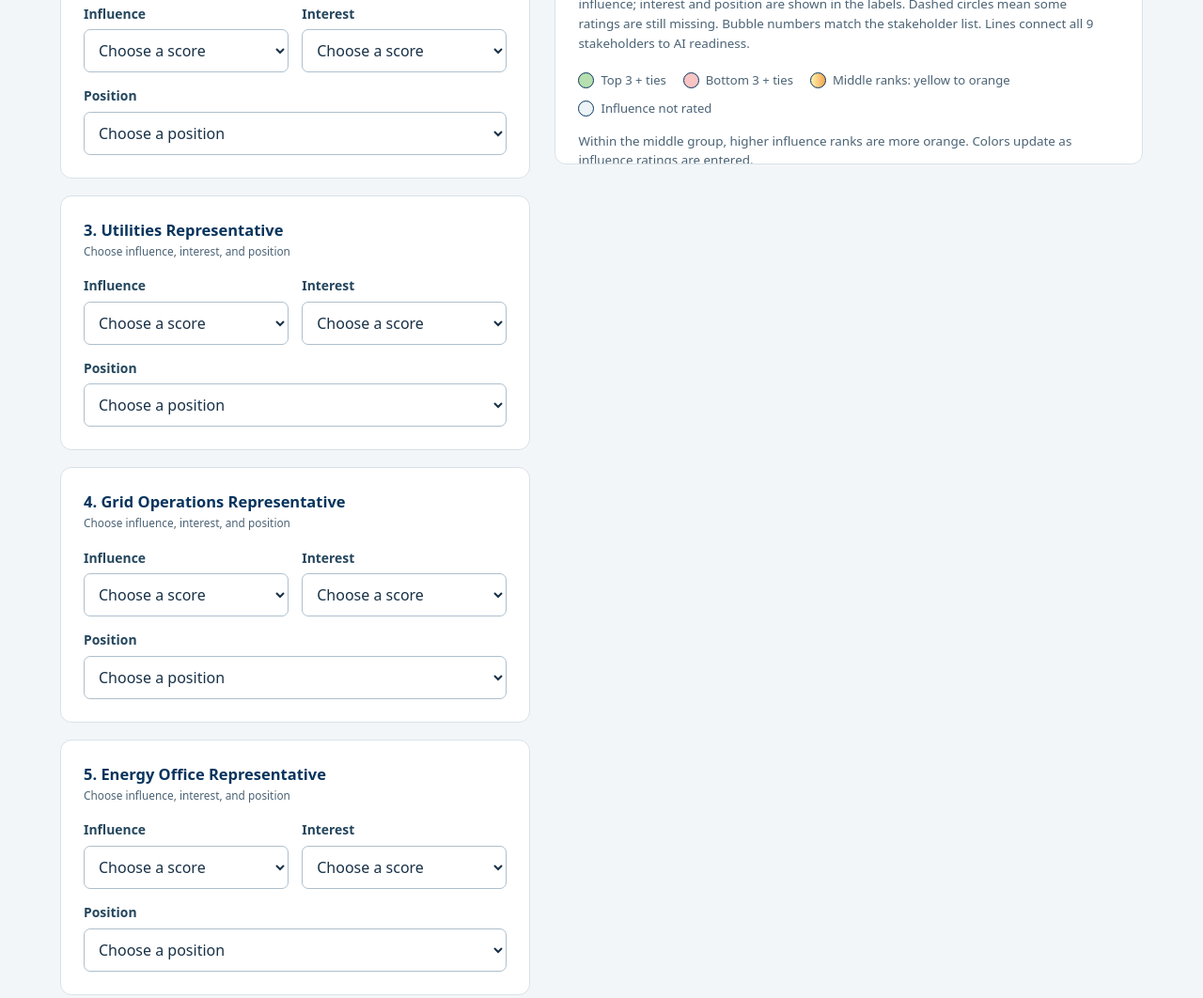
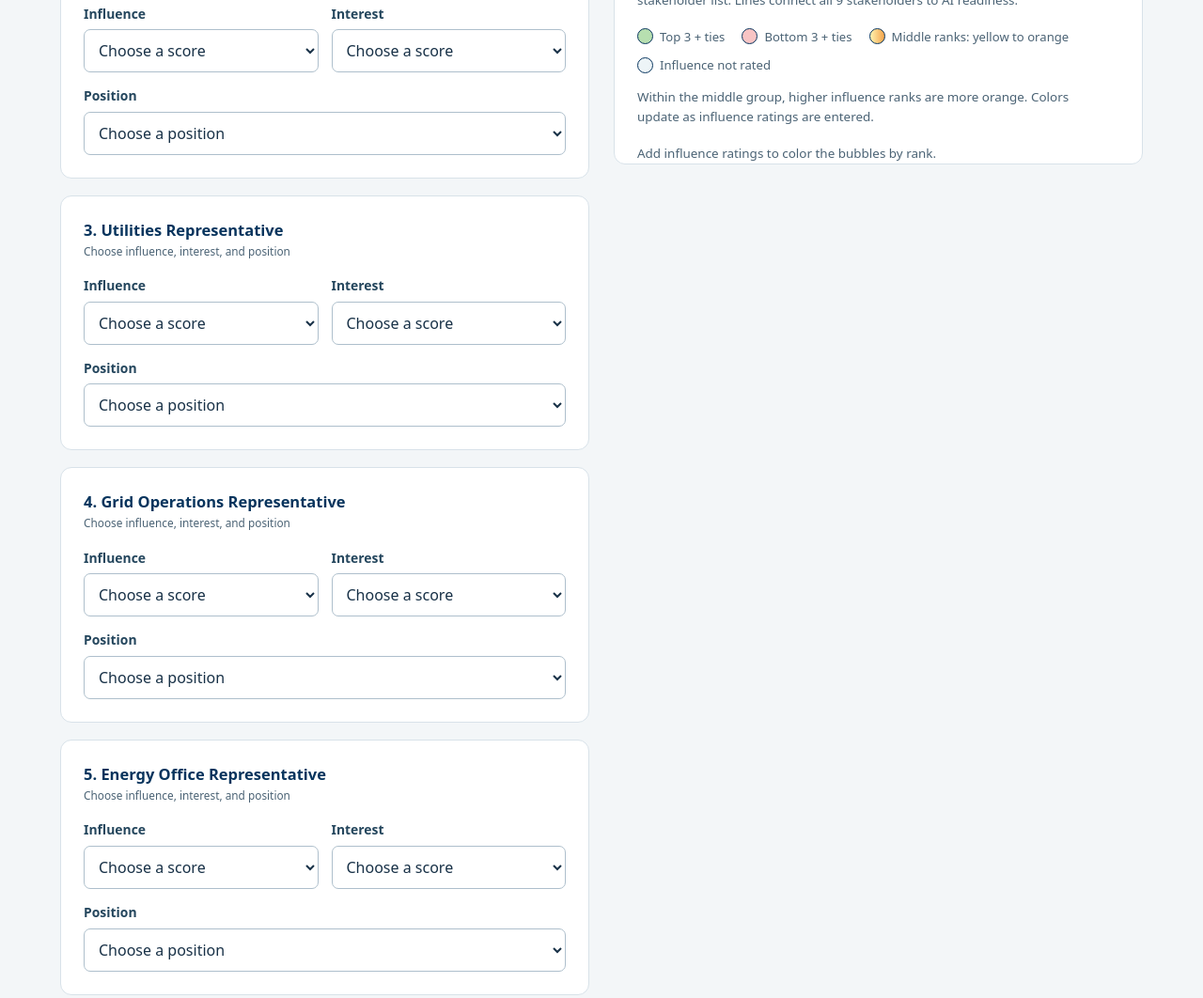
Before and after one commit to tpicker/Country_Stakeholders_Mapping, a plain HTML site: page index.html in a window 1280 px wide. Shown: the part 1143-2205 px from the top of the page at 94% size. Drawn offline with Linux system fonts and the light colour scheme.

Commit message:
Use equal columns and remove response table

```diff
--- a/index.html
+++ b/index.html
@@ -183,7 +183,7 @@
 .progress-rows{display:flex;flex-wrap:wrap;gap:12px 24px;margin:0}
 .sidebar-links{display:flex;flex-wrap:wrap;gap:10px 20px;margin:0 0 0 auto}
 .sidebar-note{margin:10px 0 0}
-#assessment-form{display:grid;grid-template-columns:minmax(0,1fr) minmax(0,1.25fr);gap:26px;align-items:start}
+#assessment-form{display:grid;grid-template-columns:repeat(2,minmax(0,1fr));gap:26px;align-items:start}
 .ratings-column{min-width:0}
 .ratings-column>.section-heading{margin-top:0}
 .network-map{min-width:0;position:sticky;top:18px;max-height:calc(100vh - 36px);max-height:calc(100dvh - 36px);overflow:auto;scrollbar-gutter:stable}
@@ -289,9 +289,6 @@
             </div>
             <p class="network-legend">Within the middle group, higher influence ranks are more orange. Colors update as influence ratings are entered.</p>
             <p class="network-legend" id="ranking-summary" aria-live="polite">Add influence ratings to color the bubbles by rank.</p>
-            <div class="tablewrap" tabindex="0" role="region" aria-label="All 9 stakeholder ratings, scroll horizontally on a small screen">
-              <table class="network-table"><caption class="sr-only">All 9 stakeholders and their ratings</caption><thead><tr><th scope="col">No.</th><th scope="col">Stakeholder</th><th scope="col">Influence</th><th scope="col">Interest</th><th scope="col">Position</th></tr></thead><tbody id="network-table-body"></tbody></table>
-            </div>
           </div>
         </section>
       </form>
@@ -300,7 +297,7 @@
     <div class="summary-actions"><button class="button primary" type="button" id="copy-summary-bottom" aria-describedby="copy-help">Copy summary of responses</button><p id="copy-help">Copy every stakeholder’s ratings and map results to paste into ThingLink.</p></div>
     <div class="copy-feedback"><p id="copy-status" role="status" aria-live="polite"></p><div class="copy-fallback" id="copy-fallback" hidden><label for="copy-text">Summary of responses — manual copy</label><p id="copy-instructions">Press Ctrl+C or Command+C, or use your device’s Copy command.</p><textarea id="copy-text" rows="10" readonly aria-describedby="copy-instructions"></textarea></div></div>
     <footer>
-      <p>Your ratings reflect your judgment after reviewing the stakeholder profiles. Print / Save PDF keeps the full network map and all 9 stakeholders’ ratings.</p>
+      <p>Your ratings reflect your judgment after reviewing the stakeholder profiles. Print / Save PDF keeps the network map. Copy summary keeps all stakeholder ratings.</p>
       <p>Drafts stay in this browser when storage is available. Use Reset assessment to clear this app’s draft on a shared device.</p>
     </footer>
   </main>
@@ -480,7 +477,7 @@ const StakeholderModel = (() => {
       const interest = item.interest===null?'—':item.interest+'/3';
       return `<g class="network-node" data-node="${item.id}" data-band="${item.band}"><title>${item.number}. ${escape(item.name)}. Influence: ${item.influence===null?'not rated':item.influence+' of 5'}. ${item.rank===null?'Not ranked.':'Influence rank '+item.rank+'. '+item.bandLabel+'.'} Interest: ${item.interest===null?'not rated':item.interest+' of 3'}. Position: ${escape(model.positions[item.position] ?? 'not rated')}. ${item.complete?'Ratings complete.':'Ratings incomplete.'}</title><circle cx="${x}" cy="${y}" r="${radius}" class="network-bubble${item.complete?'':' incomplete'}" style="fill:${item.fill}"/><text x="${x}" y="${y+7}" class="network-number">${item.number}</text><text class="network-name" text-anchor="${anchor}">${text}</text><text x="${labelX}" y="${labelY+name.length*24+2}" class="network-rating" text-anchor="${anchor}">Influence ${influence} · Interest ${interest}</text><text x="${labelX}" y="${labelY+name.length*24+25}" class="network-position" text-anchor="${anchor}">${escape(position)}</text></g>`;
     }).join('');
-    return `<svg class="network-diagram" viewBox="0 0 ${width} ${height}" role="img" aria-labelledby="network-title network-desc" xmlns="http://www.w3.org/2000/svg"><title id="network-title">All 9 stakeholders for AI readiness</title><desc id="network-desc">Higher influence ratings make larger bubbles. Green marks the top three influence ratings including ties, and light red marks the bottom three including ties. Middle ranks range from yellow to orange, with higher middle ranks more orange. Split green and red means a tie places someone in both groups. Unrated influence remains pale blue. Interest and position are shown in the labels. Dashed circles mean some ratings are still missing. Numbers identify stakeholders in the assessment list. Full ratings and influence ranks are listed in the table below.</desc><defs><linearGradient id="influence-tie-fill" x1="0" y1="0" x2="1" y2="0"><stop offset="50%" stop-color="#b7dfb0"/><stop offset="50%" stop-color="#f8c4c4"/></linearGradient></defs>${lines}<ellipse cx="${center[0]}" cy="${center[1]}" rx="89" ry="52" class="network-center"/><text x="${center[0]}" y="${center[1]-5}" class="network-center-label">AI</text><text x="${center[0]}" y="${center[1]+21}" class="network-center-label">readiness</text>${nodes}</svg>`;
+    return `<svg class="network-diagram" viewBox="0 0 ${width} ${height}" role="img" aria-labelledby="network-title network-desc" xmlns="http://www.w3.org/2000/svg"><title id="network-title">All 9 stakeholders for AI readiness</title><desc id="network-desc">Higher influence ratings make larger bubbles. Green marks the top three influence ratings including ties, and light red marks the bottom three including ties. Middle ranks range from yellow to orange, with higher middle ranks more orange. Split green and red means a tie places someone in both groups. Unrated influence remains pale blue. Interest and position are shown in the labels. Dashed circles mean some ratings are still missing. Numbers identify stakeholders in the assessment list. Full ratings and influence ranks are available in Copy summary of responses.</desc><defs><linearGradient id="influence-tie-fill" x1="0" y1="0" x2="1" y2="0"><stop offset="50%" stop-color="#b7dfb0"/><stop offset="50%" stop-color="#f8c4c4"/></linearGradient></defs>${lines}<ellipse cx="${center[0]}" cy="${center[1]}" rx="89" ry="52" class="network-center"/><text x="${center[0]}" y="${center[1]-5}" class="network-center-label">AI</text><text x="${center[0]}" y="${center[1]+21}" class="network-center-label">readiness</text>${nodes}</svg>`;
   }
   function renderMap(status) {
     const data = model.mapData(draft);
@@ -492,7 +489,6 @@ const StakeholderModel = (() => {
     const overlap = data.some(item => item.band==='both');
     $('overlap-key').hidden = !overlap;
     $('ranking-summary').textContent = ratedCount===0?'Add influence ratings to color the bubbles by rank.':`${ratedCount} influence ratings entered · ${topCount} in the top group · ${bottomCount} in the bottom group. Equal ratings share a rank and color.${overlap?' Split green/red bubbles are tied in both groups.':''}`;
-    $('network-table-body').innerHTML = data.map(item => `<tr><th scope="row">${item.number}</th><td>${escape(item.name)}</td><td>${item.influence===null?'—':item.influence+'/5'}<span class="ranking-note">${item.rank===null?'Not ranked':'Rank '+item.rank+' · '+item.bandLabel}</span></td><td>${item.interest===null?'—':item.interest+'/3'}</td><td>${escape(model.positions[item.position] ?? 'Not rated')}</td></tr>`).join('');
   }
   function update() {
     clearSummaryCopy();
```
